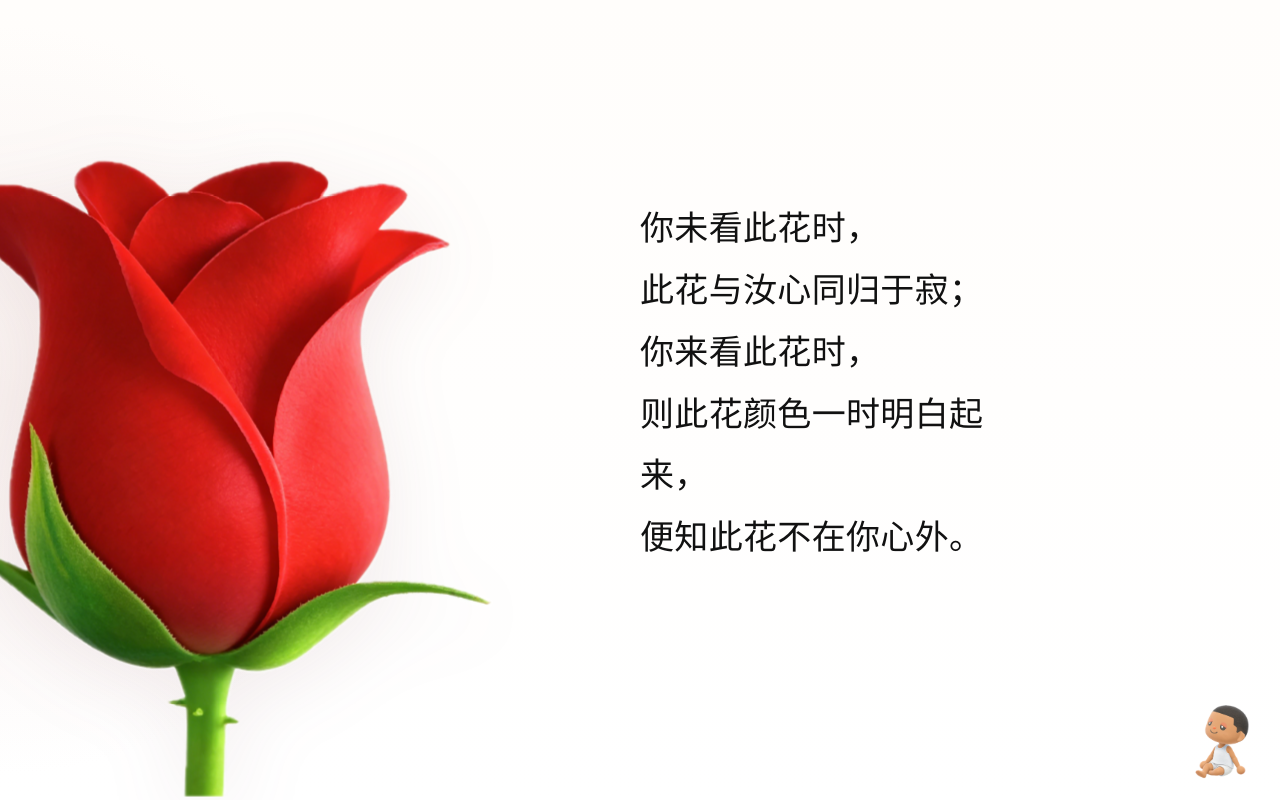
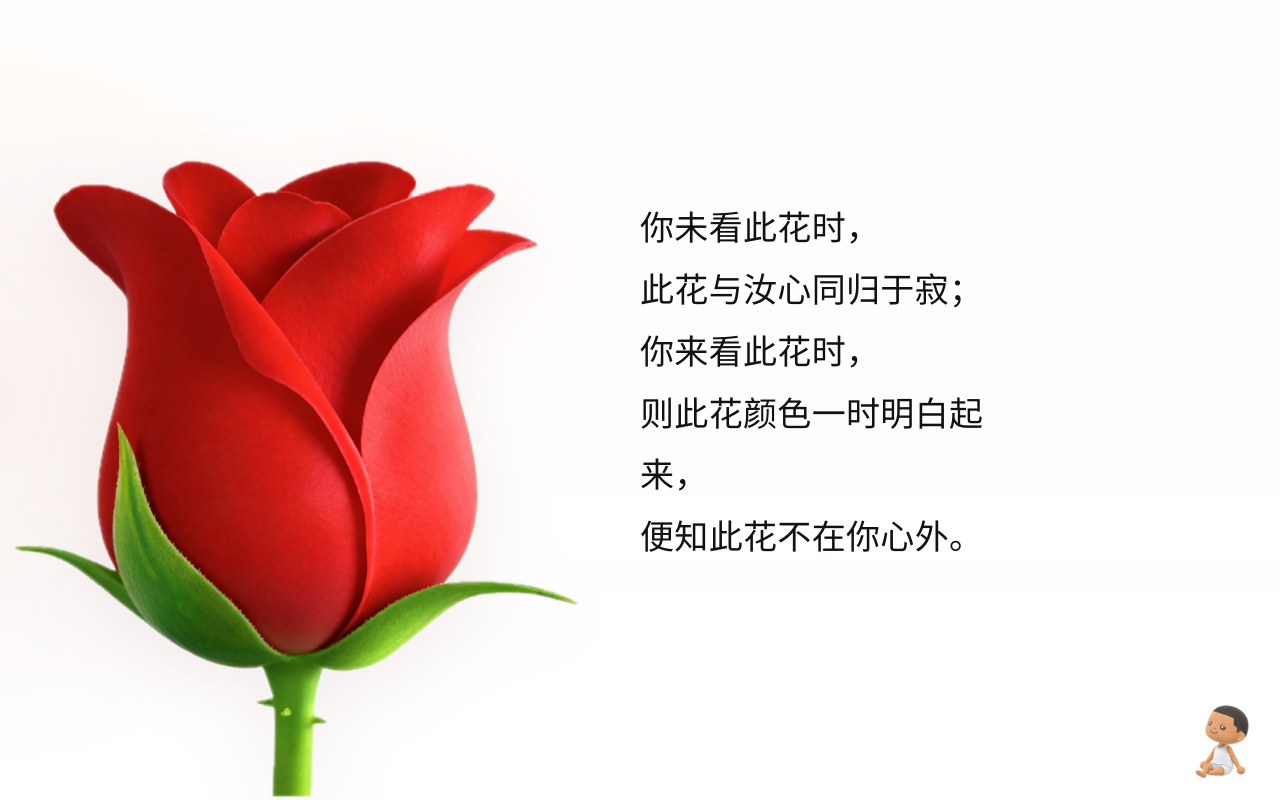
Before and after one commit to lessismoretest/wangxiaolin, a plain HTML site: page index.html in a window 1280 px wide. Drawn offline with Linux system fonts and the light colour scheme; animation ran at ten frames a second.

Commit message:
Keep home rose within its panel

```diff
--- a/index.html
+++ b/index.html
@@ -61,18 +61,18 @@
             display: flex;
             align-items: flex-end;
             justify-content: flex-start;
-            overflow: hidden;
+            overflow: visible;
             cursor: pointer;
             z-index: 3;
         }
 
         .rose {
-            --rose-x: -24%;
-            --rose-float-x: -22%;
+            --rose-x: -12%;
+            --rose-float-x: -11%;
             --rose-y: 0px;
             width: auto;
             max-width: none;
-            height: calc(var(--app-height) - (var(--page-edge-gap) * 2));
+            height: min(calc(var(--app-height) - (var(--page-edge-gap) * 2)), 60vw);
             display: block;
             transform: translateX(var(--rose-x)) translateY(var(--rose-y));
             filter: drop-shadow(0 18px 38px rgba(128, 72, 74, 0.1));
```
